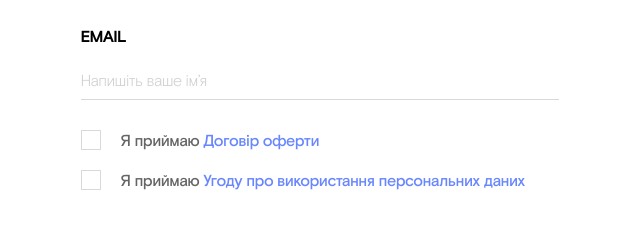
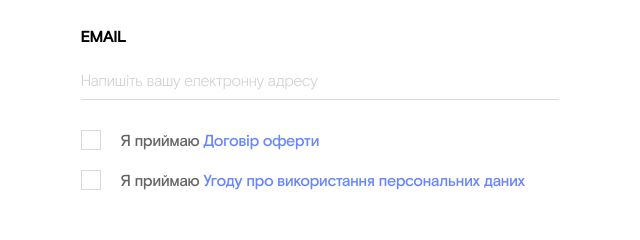
Before and after one commit to TetianaOkhrimenko/bem-homework, a plain HTML site: page index.html in a window 1280 px wide. Shown: the part 756-996 px from the top of the page, 611-1251 px from the left. Drawn offline with Linux system fonts and the light colour scheme; files whose address does not match are found by name.

Commit message:
Update index.html

```diff
--- a/index.html
+++ b/index.html
@@ -165,7 +165,7 @@
                 <label class="text_bold mb-20" for="email">Email</label>
                 <input
                   type="email"
-                  placeholder="Напишіть ваше ім’я"
+                  placeholder="Напишіть вашу електронну адресу"
                   name="email"
                   id="email"
                 />
```
